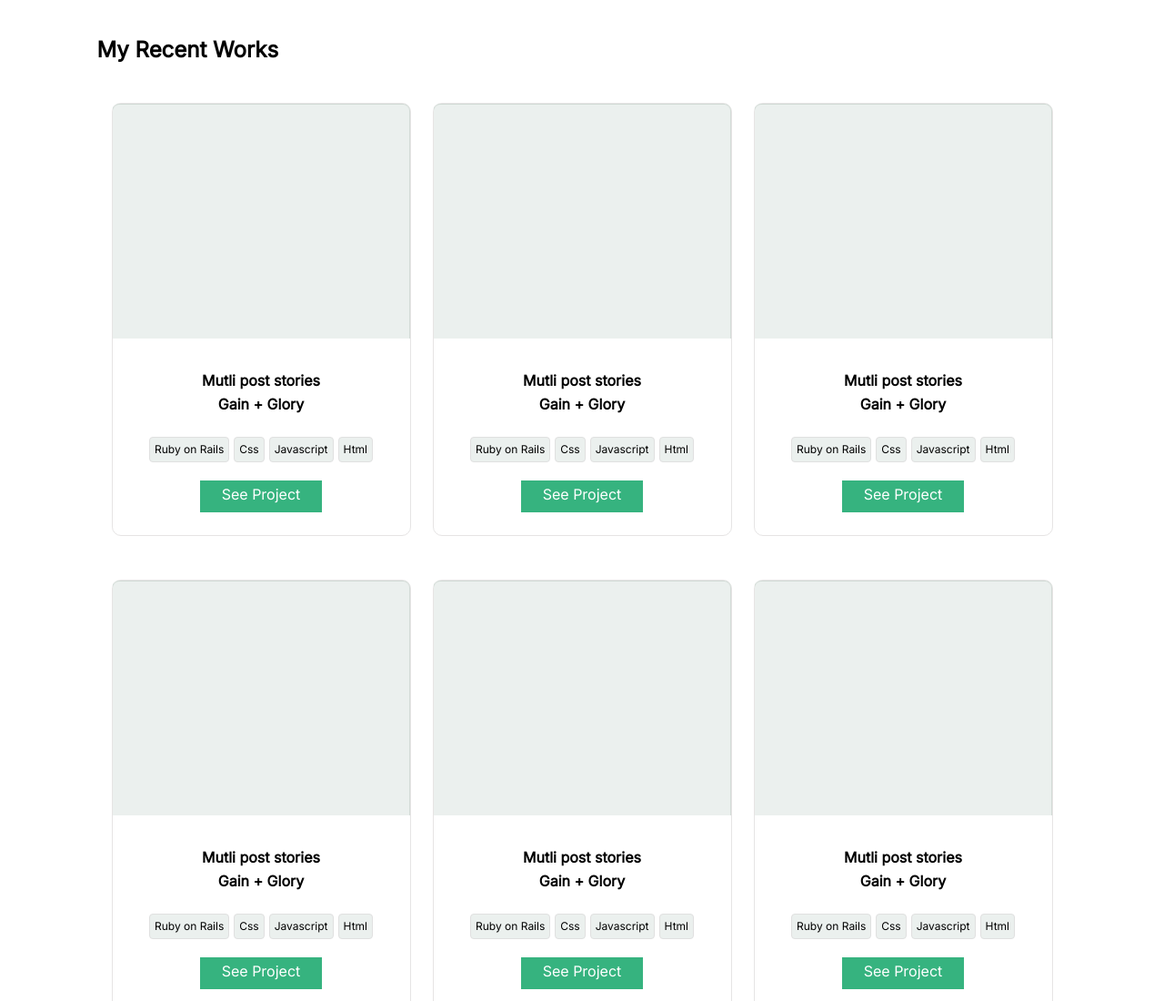
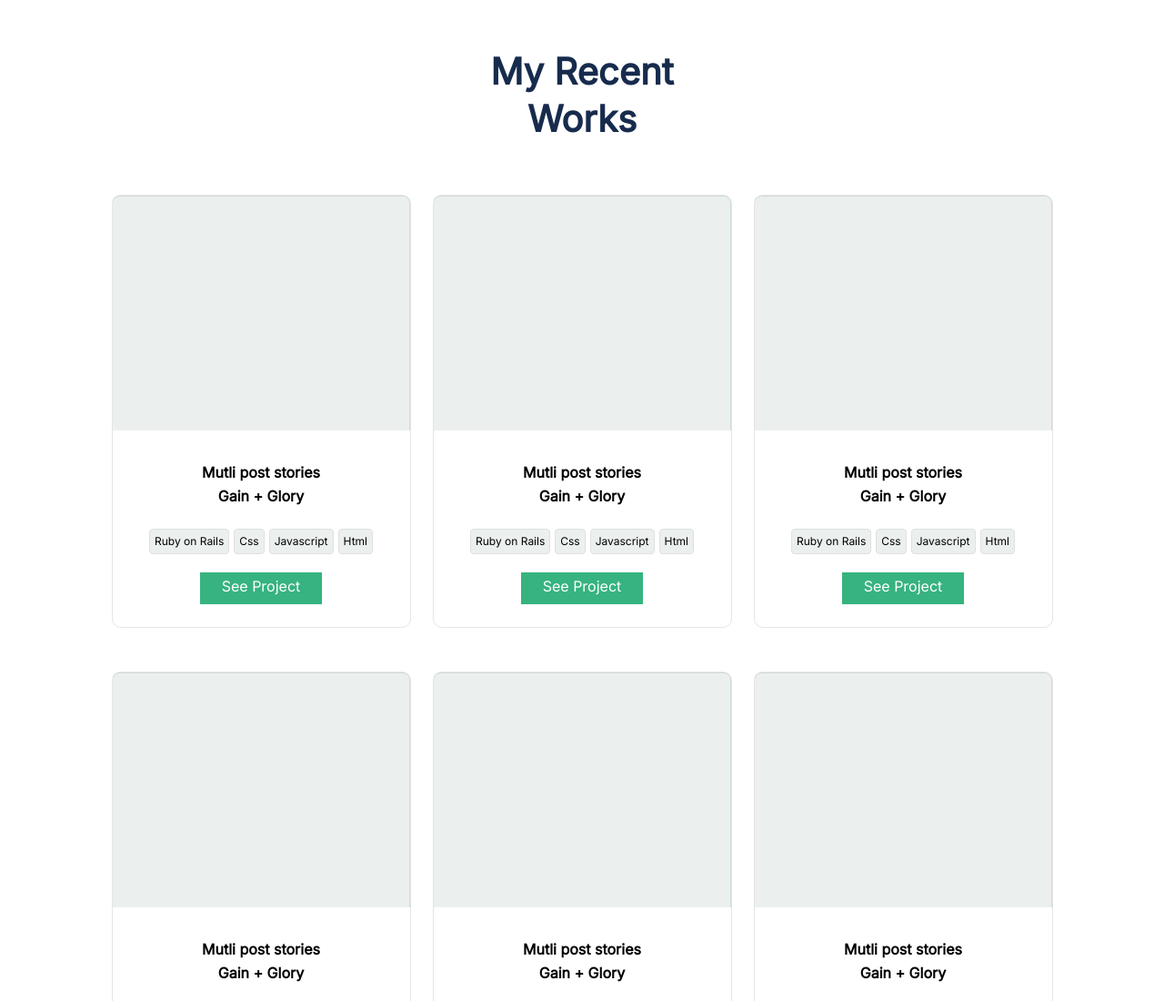
Before and after one commit to mumo-esther/portfolio-finish, a website: page index.html in a window 1280 px wide. Shown: the top 1100 px of the page at 91% size. Drawn offline with Linux system fonts and the light colour scheme.

Commit message:
added styling to recent works title

```diff
--- a/style.css
+++ b/style.css
@@ -7,6 +7,21 @@
   justify-content: center;
   align-items: center;
   margin-top: 20px;
+}
+
+.recents-title {
+  font-family: 'Inter', sans-serif;
+  font-style: normal;
+  font-weight: 700;
+  font-size: 40px;
+  line-height: 52px;
+  display: flex;
+  align-items: center;
+  text-align: center;
+  margin-left: auto;
+  margin-right: auto;
+  width: 8em;
+  color: #172b4d;
 }
 
 .cards {
```
